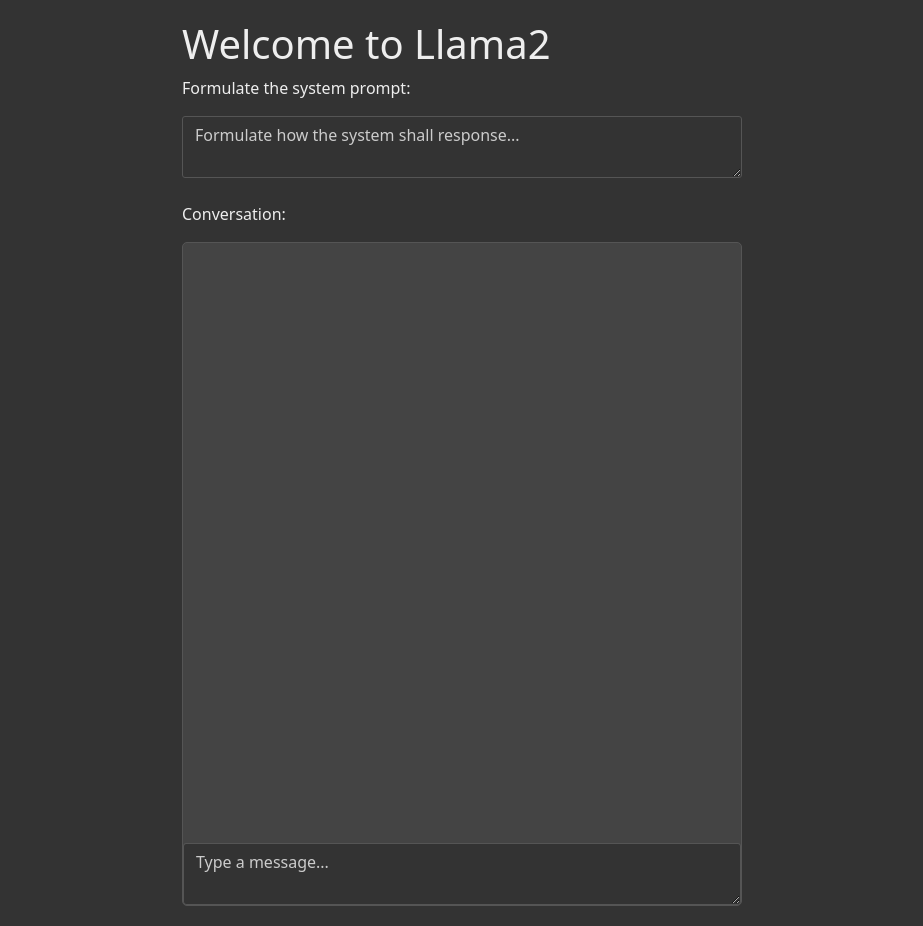
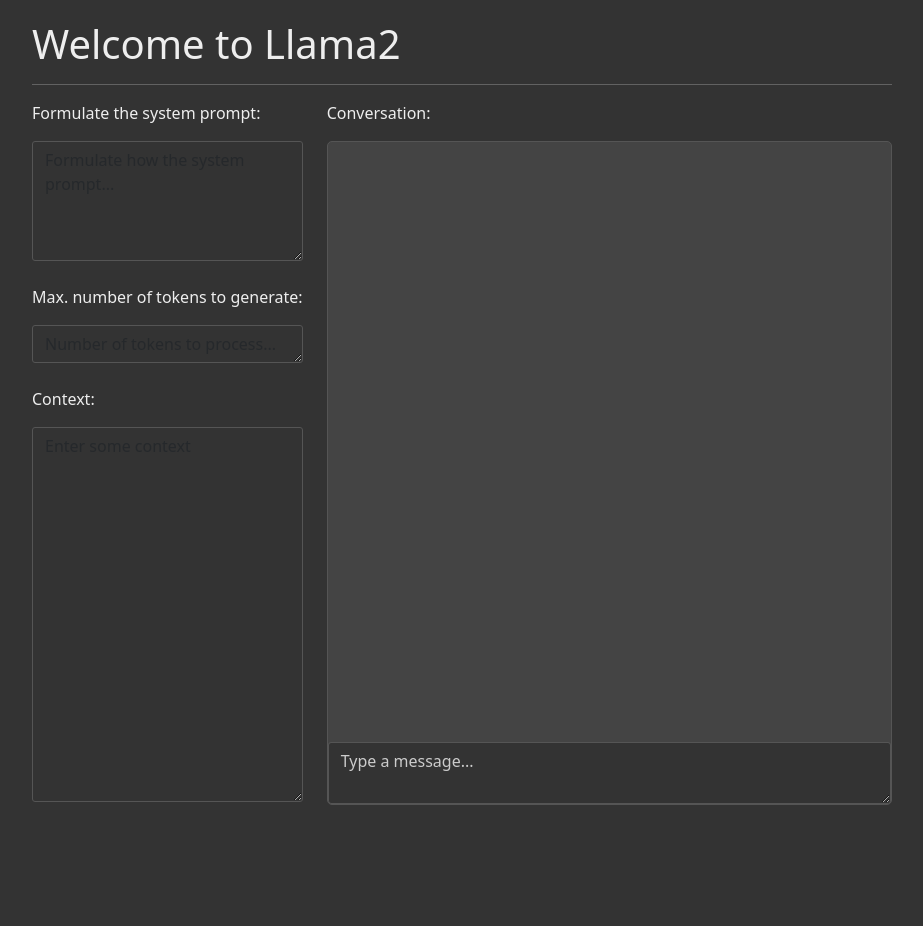
Before and after one commit to xconnected/llama2, a Flask app: template templates/index.html in a window 1280 px wide. Shown: the whole page, without its empty margins (178-1101 px from the left). After the commit the page ends 805 px from the top, so only its background shows below. Run offline with Flask 3, Linux system fonts and the light colour scheme; the template is opened without the code that fills it, so the values that code supplies are empty; parts of the project's set-up code (start-up, migrations or seed data) failed here and were passed over; some libraries are stand-ins or nearby versions.

Commit message:
Extension to change some parameters

```diff
--- a/app.py
+++ b/app.py
@@ -5,57 +5,139 @@
 from llama_cpp import Llama
 
 
+template_1 = """
+<s>[INST]
+<<SYS>>{system_message}<</SYS>>
+{user_message}
+[/INST]"""
+
+template_2 = """
+<s>[INST]
+<<SYS>>{system_message}. Use the following pieces of information to answer the user's question.
+If you don't know the answer, just say that you don't know, don't try to make up an answer.
+Context: {context}
+<</SYS>>
+{user_message}
+[/INST]"""
+
 load_dotenv()
 
 
 class Config():
     def __init__(self):
-        self.host = os.environ.get('HOST')
-        self.app_port = os.environ.get('PORT')
-        self.llm_model = os.environ.get('LLM_MODEL')
-        self.llm_context_size = self.set_context_size(os.environ.get('LLM_CONTEXT_SIZE'))
-        self.llm_max_tokens = self.set_max_tokens(os.environ.get('LLM_MAX_TOKENS'))
-        self.llm_system_message = self.set_system_message(os.environ.get('LLM_SYSTEM_MESSAGE'))
+        self._app_host = ""
+        self._app_port = 0
+        self._llm_model = ""
+        self._llm_max_tokens = 0
+        self._llm_context_size = 0
+        self._llm_system_message = ''
+        self._llm_context = ''
 
-    def set_max_tokens(self, nb_tokens):
-        nb_tokens=int(nb_tokens)
-        if nb_tokens == 0:
-            self.llm_max_tokens = 10
+    @property
+    def app_host(self):
+        return self._app_host
+
+    @app_host.setter
+    def app_host(self, value):
+        self._app_host = value
+
+    @property
+    def app_port(self):
+        return self._app_port
+
+    @app_port.setter
+    def app_port(self, value):
+        self._app_port = value
+
+    @property
+    def llm_model(self):
+        return self._llm_model
+
+    @llm_model.setter
+    def llm_model(self, value):
+        self._llm_model = value
+
+    @property
+    def llm_max_tokens(self):
+        return self._llm_max_tokens
+
+    @llm_max_tokens.setter
+    def llm_max_tokens(self, value):
+        if int(value) == 0:
+            self._llm_max_tokens = 10
         else:
-            self.llm_max_tokens = nb_tokens
+            self._llm_max_tokens = int(value)
 
-    def set_context_size(self, ctx_size):
-        ctx_size = int(ctx_size)
-        if ctx_size == 0:
-            self.llm_context_size = 2048
+    @property
+    def llm_context_size(self):
+        return self._llm_context_size
+
+    @llm_context_size.setter
+    def llm_context_size(self, value):
+        if int(value) == 0:
+            self._llm_context_size = 10
         else:
-            self.llm_context_size = ctx_size
+            self._llm_context_size = int(value)
 
-    def set_system_message(self, message):
-        if message == '':
-            self.llm_system_message = "You are a helpful assistant"
+    @property
+    def llm_system_message(self):
+        return self._llm_system_message
+
+    @llm_system_message.setter
+    def llm_system_message(self, value):
+        if value == '':
+            self._llm_system_message = "You are a helpful assistant"
         else:
-            self.llm_system_message = str(message).strip()
+            self._llm_system_message = str(value).strip()
 
+    @property
+    def llm_context(self):
+        return self._llm_context
 
-def get_prompt(user_message):
-    template = "<s>[INST] <<SYS>> {system_message} <</SYS>>{user_message}[/INST]"
-    return template.format(system_message=cfg.llm_system_message, user_message=user_message)
+    @llm_context.setter
+    def llm_context(self, value):
+        self._llm_context = str(value).strip()
 
 
 app = Flask(__name__)
+
 cfg = Config()
+
+cfg.app_host = os.environ.get('HOST')
+cfg.app_port = os.environ.get('PORT')
+cfg.llm_model = os.environ.get('LLM_MODEL')
+cfg.llm_context_size = os.environ.get('LLM_CONTEXT_SIZE')
+cfg.llm_max_tokens = os.environ.get('LLM_MAX_TOKENS')
+cfg.llm_system_message = os.environ.get('LLM_SYSTEM_MESSAGE')
+cfg.llm_context = ''
+
 conversation = []
+
 LLM = Llama(model_path=cfg.llm_model, n_ctx=cfg.llm_context_size)
 
+def run_llama(user_message):
+    global cfg
 
-def run_llama(user_message):
-    return LLM(get_prompt(), max_tokens=cfg.llm_max_tokens)
+    context = cfg.llm_context
+    if len(context) > 10:
+        template = template_2
+    else:
+        template = template_1
+
+    prompt = template.format(
+        system_message=cfg.llm_system_message,
+        context=context,
+        user_message=user_message)
+
+    return LLM(prompt, max_tokens=cfg.llm_max_tokens)
 
 
 @app.route('/')
 def index():
-    return render_template("index.html", system_prompt=cfg.llm_system_message)
+    global cfg
+    system_message = cfg.llm_system_message
+    nb_tokens = cfg.llm_max_tokens
+    return render_template("index.html", system_message=system_message, nb_tokens=nb_tokens)
 
 
 @app.route('/interaction', methods=['POST'])
@@ -75,12 +157,28 @@
     return jsonify({'message': markdown(response)})
 
 
-@app.route('/system_message', methods=['POST'])
+@app.route('/system-message', methods=['POST'])
 def set_system_message():
     global cfg
     data = request.get_json()
-    cfg.set_system_message(data.get('message'))
+    cfg.llm_system_message = data.get('message')
     return jsonify({'message': cfg.llm_system_message})
+
+
+@app.route('/nb-tokens', methods=['POST'])
+def set_nb_tokens():
+    global cfg
+    data = request.get_json()
+    cfg.llm_max_tokens = int(data.get('message'))
+    return jsonify({'message': cfg.llm_max_tokens})
+
+
+@app.route('/context', methods=['POST'])
+def set_context():
+    global cfg
+    data = request.get_json()
+    cfg.llm_context = data.get('message')
+    return jsonify({'message': cfg.llm_context})
 
 
 @app.route('/conversation', methods=['GET'])
@@ -89,4 +187,4 @@
 
 
 if __name__ == '__main__':
-    app.run(host=app_host, port=app_port, debug=True)
+    app.run(host=cfg.app_host, port=cfg.app_port, debug=True)
--- a/static/css/style.css
+++ b/static/css/style.css
@@ -3,7 +3,7 @@
         color: #eee;
     }
     .container {
-        max-width: 600px;
+        max-width: 900px;
         margin: 0 auto;
         padding: 20px;
     }
@@ -27,6 +27,32 @@
         background-color: #333;
         color: #ccc;
     }
+    .system-input {
+        resize: vertical;
+        height: 120px;
+        max-height: 300px;
+        vertical-align: top;
+        border: 1px solid #555;
+        border-radius: 3px;
+        background-color: #333;
+        color: #ccc;
+    }
+    .system-line-input {
+        height: 20px;
+        vertical-align: top;
+        border: 1px solid #555;
+        border-radius: 3px;
+        background-color: #333;
+        color: #ccc;
+    }
+    .context-input {
+        height: 375px;
+        vertical-align: top;
+        border: 1px solid #555;
+        border-radius: 3px;
+        background-color: #333;
+        color: #ccc;
+    }
     .user-input::placeholder {
         color: #ccc; /* Lighter placeholder text color */
     }
--- a/static/js/app.js
+++ b/static/js/app.js
@@ -1,12 +1,12 @@
-function send_System_Message() {
-	var systemInput = document.getElementById("system-input");
-	var message = systemInput.value.trim();
+function send_System_Config(topic) {
+	var input_field = document.getElementById(topic);
+	var message = input_field.value.trim();
 	if (message === "") return;
 
 	// Clear the input field after sending the message
-	document.getElementById("system-input").value = "";
+	document.getElementById(topic).value = "";
 
-	fetch("system_prompt", {
+	fetch(topic, {
 	    method: "POST",
 	    headers: {
 		"Content-Type": "application/json",
@@ -15,7 +15,7 @@
 	})
 	    .then((response) => response.json())
 	    .then((data) => {
-		systemInput.value = data.message;
+		input_field.value = data.message;
 	    })
 	    .catch((error) => {
 		console.error("Error:", error);
--- a/templates/index.html
+++ b/templates/index.html
@@ -1,18 +1,36 @@
 {% extends "layout.html" %}
 
-{% block title %}LLama2 Demo{% endblock %}
+{% block title %}LLama2{% endblock %}
 
 {% block content %}
 
+<div class="container">
   <h1>Welcome to Llama2</h1>
-
+  <hr/>
+  <div class="row">
+    <div class="col-4">
       	<p>Formulate the system prompt:</p>
 	<textarea
-                    class="form-control user-input"
-                    id="system-prompt-input"
-                    placeholder="Formulate how the system shall response..."
-                    onkeyup="if(event.keyCode===13 && !event.shiftKey) send_System_Message()">{{ system_prompt }}</textarea>
+	    class="form-control system-input"
+	    id="system-message"
+	    placeholder="Formulate how the system prompt..."
+	    onfocusout="send_System_Config('system-message')">{{ system_message }}</textarea>
 	<br/>
+     	<p>Max. number of tokens to generate:</p>
+	<textarea
+	    class="form-control system-line-input"
+	    id="nb-tokens"
+	    placeholder="Number of tokens to process..."
+	    onfocusout="send_System_Config('nb-tokens')">{{ nb_tokens }}</textarea>
+	<br/>
+     	<p>Context:</p>
+	<textarea
+	    class="form-control context-input"
+	    id="context"
+	    placeholder="Enter some context"
+	    onfocusout="send_System_Config('context')"></textarea>
+    </div>
+    <div class="col-8">
       	<p>Conversation:</p>
 	<div class="chat-container">
 	<div class="chat-box" id="chat-box"></div>
@@ -22,5 +40,8 @@
 		    placeholder="Type a message..."
 		    onkeyup="if(event.keyCode===13 && !event.shiftKey) send_User_Message()"></textarea>
 	</div>
+    </div>
+  </div>
+</div>
 
 {% endblock %}
--- a/templates/layout.html
+++ b/templates/layout.html
@@ -8,9 +8,7 @@
 
     </head>
     <body>
-        <div class="container">
-		{% block content %}{% endblock %}
-        </div>
+	{% block content %}{% endblock %}
       	<script src="{{ url_for('static', filename='js/app.js') }}"></script>
 	<script src="{{ url_for('static', filename='js/bootstrap.min.js') }}"></script>
     </body>
```
Also changed, not shown: 1 other file. Lines whose indentation alone changed are shown as unchanged.
